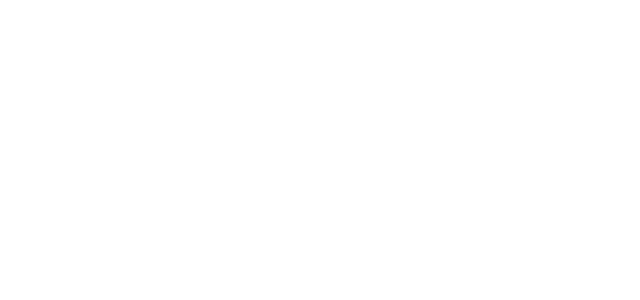
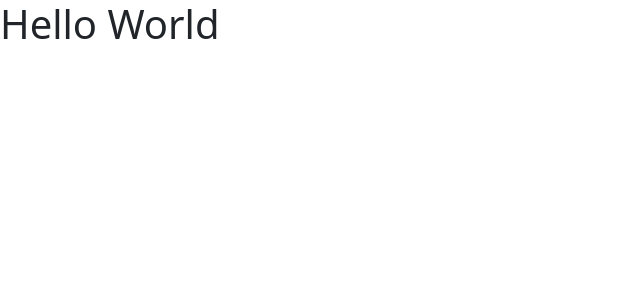
Before and after one commit to Mrufaihi/Mosh-React-Beginner, a React (Vite) app: page / in a window 1280 px wide. Shown: the top 300 px of the page, without its empty margins (0-640 px from the left). Built offline with nearby package versions, Linux system fonts and the light colour scheme.

Commit message:
Message (First Component)

```diff
--- a/index.html
+++ b/index.html
@@ -4,7 +4,7 @@
     <meta charset="UTF-8" />
     <link rel="icon" type="image/svg+xml" href="/vite.svg" />
     <meta name="viewport" content="width=device-width, initial-scale=1.0" />
-    <title>Vite + React + TS</title>
+    <title>Ts React Beginner Mosh</title>
   </head>
   <body>
     <div id="root"></div>
--- a/src/App.tsx
+++ b/src/App.tsx
@@ -1,7 +1,12 @@
-//import component(Fun) from its file
-// new component
+//imports
+import Message from './components/Message';
+
 function App() {
-  return <></>;
+  return (
+    <>
+      <Message />
+    </>
+  );
 }
 
 // export App component(fun) to other files
--- /dev/null
+++ b/src/components/Message.tsx
@@ -0,0 +1,9 @@
+function Message() {
+  const name = '';
+
+  if (name) return <h1>Hello {name}</h1>;
+
+  return <h1>Hello World</h1>;
+}
+
+export default Message;
```
